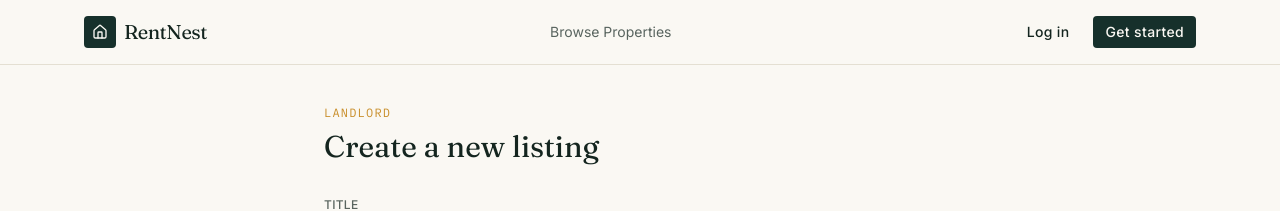
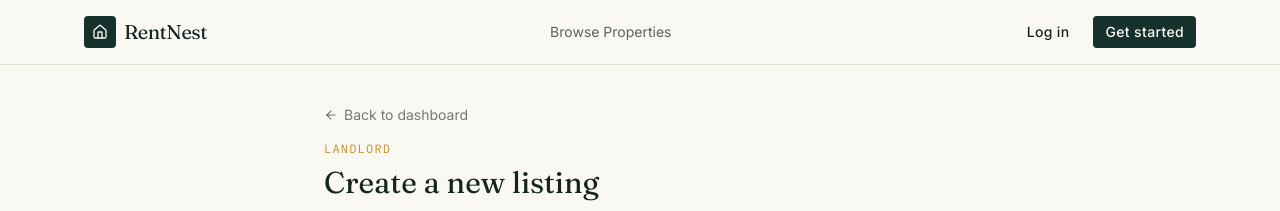
Before and after one commit to aflazur/rentnest-frontend, a Next.js app: page /deshboard/landlord/properties/new in a window 1280 px wide. Shown: the top 211 px of the page. Built offline with nearby package versions, Linux system fonts and the light colour scheme; no server answers.

Commit message:
add back-navigation links and aria-labels for icon-only buttons

```diff
--- a/src/app/deshboard/landlord/properties/new/page.tsx
+++ b/src/app/deshboard/landlord/properties/new/page.tsx
@@ -1,4 +1,6 @@
 import type { Metadata } from "next";
+import Link from "next/link";
+import { ArrowLeft } from "lucide-react";
 import { PropertyForm } from "@/components/dashboard/property-form";
 
 export const metadata: Metadata = { title: "New listing — RentNest" };
@@ -6,7 +8,10 @@ export const metadata: Metadata = { title: "New listing — RentNest" };
 export default function NewPropertyPage() {
     return (
         <div className="mx-auto max-w-2xl px-5 py-10">
-            <p className="font-mono text-xs uppercase tracking-widest text-gold">Landlord</p>
+            <Link href="/dashboard/landlord" className="flex items-center gap-1.5 text-sm text-ink/60 hover:text-pine">
+                <ArrowLeft className="h-3.5 w-3.5" /> Back to dashboard
+            </Link>
+            <p className="mt-4 font-mono text-xs uppercase tracking-widest text-gold">Landlord</p>
             <h1 className="mt-2 font-display text-3xl text-ink">Create a new listing</h1>
             <div className="mt-8">
                 <PropertyForm />
--- a/src/components/dashboard/edit-property-client.tsx
+++ b/src/components/dashboard/edit-property-client.tsx
@@ -1,5 +1,7 @@
 "use client";
 
+import Link from "next/link";
+import { ArrowLeft } from "lucide-react";
 import { useProperty } from "@/hooks/use-properties";
 import { PropertyForm } from "@/components/dashboard/property-form";
 import { Skeleton } from "@/components/ui/skeleton";
@@ -9,7 +11,13 @@ export function EditPropertyClient({ id }: { id: string }) {
 
     return (
         <div className="mx-auto max-w-2xl px-5 py-10">
-            <p className="font-mono text-xs uppercase tracking-widest text-gold">Landlord</p>
+            <Link
+                href="/dashboard/landlord"
+                className="flex items-center gap-1.5 text-sm text-ink/60 hover:text-pine"
+            >
+                <ArrowLeft className="h-3.5 w-3.5" /> Back to dashboard
+            </Link>
+            <p className="mt-4 font-mono text-xs uppercase tracking-widest text-gold">Landlord</p>
             <h1 className="mt-2 font-display text-3xl text-ink">Edit listing</h1>
             <div className="mt-8">
                 {isLoading ? (
--- a/src/components/dashboard/landlord-properties.tsx
+++ b/src/components/dashboard/landlord-properties.tsx
@@ -61,12 +61,14 @@ export function LandlordProperties() {
                                     href={`/dashboard/landlord/properties/${p.id}/edit`}
                                     variant="ghost"
                                     size="sm"
+                                    aria-label={`Edit ${p.title}`}
                                 >
                                     <Pencil className="h-3.5 w-3.5" />
                                 </LinkButton>
                                 <Button
                                     variant="ghost"
                                     size="sm"
+                                    aria-label={`Remove ${p.title}`}
                                     onClick={() => {
                                         if (confirm(`Remove "${p.title}"? This cannot be undone.`)) {
                                             del.mutate(p.id);
--- a/src/components/ui/button.tsx
+++ b/src/components/ui/button.tsx
@@ -61,13 +61,14 @@ export function LinkButton({
     size = "md",
     className,
     children,
+    ...props
 }: {
     href: string;
     variant?: Variant;
     size?: Size;
     className?: string;
     children: React.ReactNode;
-}) {
+} & Omit<React.ComponentProps<typeof Link>, "href" | "className" | "children">) {
     return (
         <Link
             href={href}
@@ -77,6 +78,7 @@ export function LinkButton({
                 sizeClasses[size],
                 className
             )}
+            {...props}
         >
             {children}
         </Link>
```
